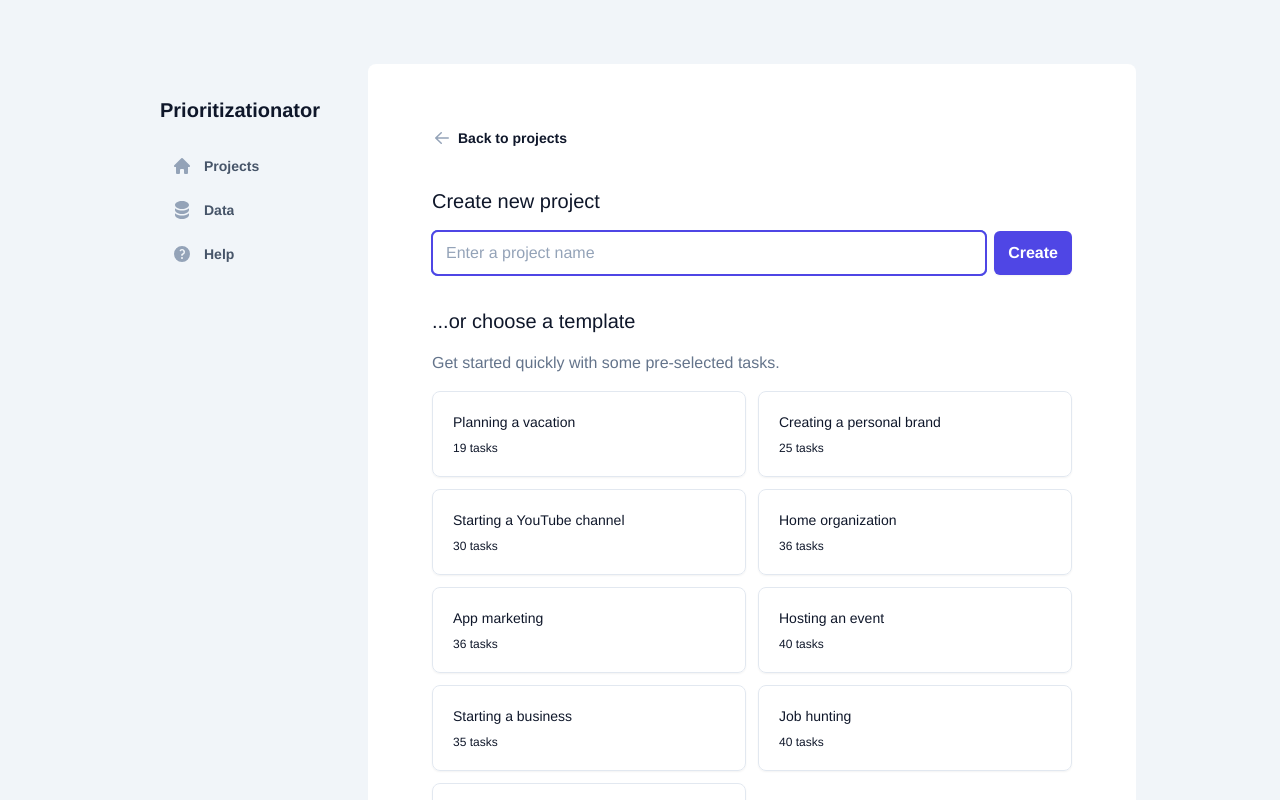
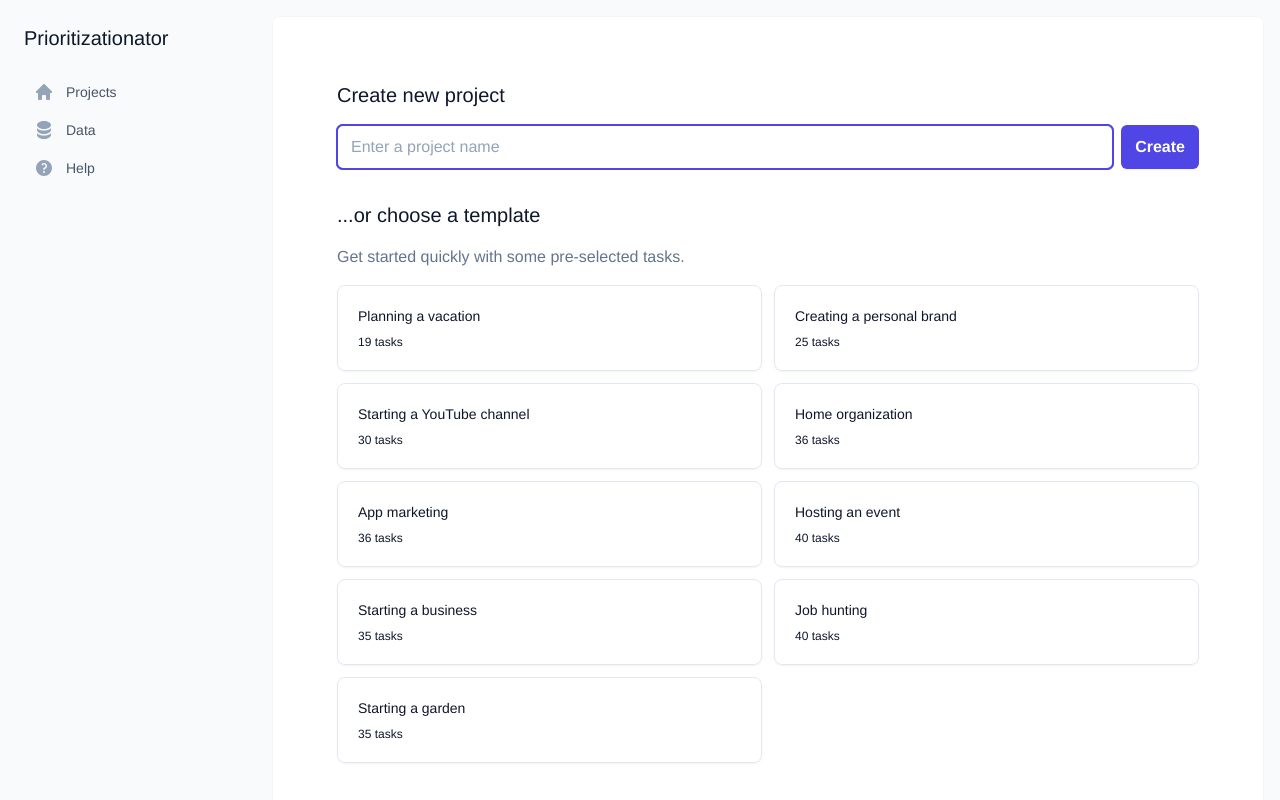
Before and after one commit to ndri/prioritizationator, a SvelteKit app: page /projects/new in a window 1280 px wide. Shown: the top 800 px of the page. Built offline with nearby package versions, Linux system fonts and the light colour scheme.

Commit message:
Improve design and layout I think

```diff
--- a/src/lib/components/BlockedByIndicator.svelte
+++ b/src/lib/components/BlockedByIndicator.svelte
@@ -14,10 +14,10 @@
 	<button
 		class={[
 			'group flex flex-nowrap items-center gap-1.5 rounded-full py-1 pl-1.5 pr-2',
-			'border border-slate-200 bg-slate-50 text-slate-700',
-			'hover:bg-slate-100',
+			'border border-slate-200 bg-white text-slate-500',
+			'hover:bg-slate-100 hover:text-slate-600',
 			'dark:border-none dark:bg-slate-800 dark:text-slate-300',
-			'dark:hover:bg-slate-700'
+			'dark:hover:bg-slate-700 dark:hover:text-slate-200'
 		]}
 		{onclick}
 	>
--- a/src/lib/components/Navbar.svelte
+++ b/src/lib/components/Navbar.svelte
@@ -36,9 +36,9 @@
 </script>
 
 <header
-	class="sticky top-0 z-10 flex w-full max-w-3xl justify-between bg-slate-100 p-6 lg:hidden dark:bg-slate-900"
+	class="fixed top-0 z-10 flex w-full justify-between bg-slate-50 p-4 lg:hidden dark:bg-slate-900"
 >
-	<h1 class="text-xl font-semibold">Prioritizationator</h1>
+	<h1 class="text-xl font-medium">Prioritizationator</h1>
 	<Menu
 		items={menuItems.map((menuItem) => ({
 			label: menuItem.text,
@@ -53,16 +53,18 @@
 	</Menu>
 </header>
 
-<aside class="sticky top-0 hidden min-w-56 flex-col gap-6 px-4 py-8 lg:flex">
-	<h1 class="text-xl font-semibold">Prioritizationator</h1>
-	<nav class="flex flex-col gap-2">
+<aside class="hidden h-screen min-w-64 flex-col gap-2 pl-4 pt-4 lg:flex">
+	<h1 class="p-2 text-xl font-medium">Prioritizationator</h1>
+	<nav class="flex flex-col gap-1.5 p-2">
 		{#each menuItems as menuItem}
 			<SidebarItem {...menuItem} active={currentPath === menuItem.href} />
 		{/each}
 	</nav>
 	{#if recentProjects}
-		<nav class="flex flex-col gap-2">
-			<div class="mb-1 text-sm font-medium text-slate-600 dark:text-slate-400">Recent projects</div>
+		<div class="p-2 pl-4 text-sm font-medium text-slate-500 dark:text-slate-400">
+			Recent projects
+		</div>
+		<nav class=" flex flex-col gap-1.5 overflow-y-auto p-2 pt-0 [&>*]:shrink-0">
 			{#each recentProjects as project (project.id)}
 				<SidebarItem
 					href={`/projects/${project.id}`}
--- a/src/lib/components/NewProjectCard.svelte
+++ b/src/lib/components/NewProjectCard.svelte
@@ -3,7 +3,7 @@
 	class={[
 		'flex flex-col items-center justify-center gap-2 rounded-lg border-2 border-dashed p-5',
 		'border-slate-300 text-slate-500',
-		'hover:border-indigo-500 hover:bg-indigo-50 hover:text-indigo-500',
+		'hover:border-indigo-400 hover:bg-indigo-50 hover:text-indigo-600',
 		'dark:border-slate-700 dark:text-slate-400',
 		'dark:hover:border-indigo-400 dark:hover:bg-slate-900 dark:hover:text-indigo-400'
 	]}
--- a/src/lib/components/NewTaskForm.svelte
+++ b/src/lib/components/NewTaskForm.svelte
@@ -28,12 +28,12 @@
 				id="taskNameInput"
 				label="Task name"
 				placeholder="New task..."
-				size="xl"
+				size="lg"
 				bind:value={taskName}
 				hiddenLabel
 				{autofocus}
 			/>
 		</div>
-		<Button type="submit" variant="primary" size="xl">Add task</Button>
+		<Button type="submit" variant="primary" size="lg">Add task</Button>
 	</form>
 </section>
--- a/src/lib/components/ProjectCard.svelte
+++ b/src/lib/components/ProjectCard.svelte
@@ -16,7 +16,7 @@
 
 <article
 	class={[
-		'flex flex-col items-start justify-between gap-4 rounded-lg p-5 shadow-sm',
+		'flex flex-col items-start justify-between gap-4 rounded-lg p-5',
 		'bg-slate-50',
 		'dark:bg-slate-900'
 	]}
--- a/src/lib/components/SidebarItem.svelte
+++ b/src/lib/components/SidebarItem.svelte
@@ -14,9 +14,10 @@
 <a
 	{href}
 	class={[
-		'group flex max-w-48 items-center gap-3 truncate rounded-lg px-3 py-2 text-sm font-semibold',
-		active ? 'bg-indigo-100 text-indigo-800' : 'text-slate-600',
-		'hover:bg-indigo-100 hover:text-indigo-800',
+		'group flex max-w-48 items-center gap-3 truncate rounded-lg px-2.5 py-1.5 text-sm',
+		active ? 'font-semibold' : 'font-medium',
+		active ? 'bg-indigo-50 text-indigo-600' : 'text-slate-600',
+		'hover:bg-indigo-50 hover:text-indigo-600',
 		active ? 'dark:bg-slate-800 dark:text-indigo-400' : 'dark:text-slate-400',
 		'dark:hover:bg-slate-800 dark:hover:text-indigo-400'
 	]}
--- a/src/lib/components/ui/Button.svelte
+++ b/src/lib/components/ui/Button.svelte
@@ -40,8 +40,8 @@
 	const sizeClasses = {
 		xs: ['text-xs gap-1.5', variant !== 'text' && 'rounded px-2 py-1.5'],
 		sm: ['text-sm gap-1.5', variant !== 'text' && 'rounded px-2 py-1'],
-		md: ['text-sm gap-1.5', variant !== 'text' && 'rounded-md px-2.5 py-1.5'],
-		lg: ['text-sm gap-1.5', variant !== 'text' && 'rounded-md px-3 py-2'],
+		md: ['text-sm gap-1.5', variant !== 'text' && 'rounded-md px-3 py-1.5'],
+		lg: ['text-sm gap-1.5', variant !== 'text' && 'rounded-md px-3.5 py-2'],
 		xl: ['text-base gap-2', variant !== 'text' && 'rounded-md px-3.5 py-2.5']
 	} as const;
 
--- a/src/lib/utils/tasks.ts
+++ b/src/lib/utils/tasks.ts
@@ -2,7 +2,7 @@ import { getProjectTasks, type Task, type TaskWithBlockings } from '../db';
 import { argMin, range, sum } from './array';
 
 export const minRatings = 3 as const;
-export const minTasksForRating = 2 as const;
+export const minTasksForRating = 3 as const;
 
 export function sortTasksByTotalRating(tasks: TaskWithBlockings[]) {
 	return tasks.toSorted((a, b) => {
--- a/src/routes/+layout.svelte
+++ b/src/routes/+layout.svelte
@@ -7,21 +7,24 @@
 
 <div
 	class={[
-		'relative flex min-h-full flex-col items-center justify-start',
-		'md:justify-center md:px-4 md:py-16',
+		'relative flex min-h-full flex-col items-center justify-start p-0',
+		'md:justify-center',
 		'lg:flex-row lg:items-start',
-		'bg-slate-100 p-0 text-slate-900 dark:bg-slate-900 dark:text-slate-100'
+		'bg-white text-slate-900 lg:bg-slate-50 ',
+		'dark:bg-slate-900 dark:text-slate-100'
 	]}
 >
 	<Navbar />
-	<main
-		class={[
-			'flex w-full max-w-3xl flex-col gap-8 px-4 py-8',
-			'sm:px-8',
-			'md:rounded-lg md:px-16 md:py-16',
-			'bg-white dark:bg-slate-950'
-		]}
-	>
-		{@render children()}
+	<main class={['flex h-screen w-full flex-col overflow-y-scroll p-0', 'lg:p-4']}>
+		<div
+			class={[
+				'flex justify-center p-4 pt-20',
+				'border-slate-100 bg-white',
+				'dark:border-slate-800 dark:bg-slate-950',
+				'lg:rounded-lg lg:border lg:p-16'
+			]}
+		>
+			<div class="flex w-full max-w-4xl flex-col gap-8">{@render children()}</div>
+		</div>
 	</main>
 </div>
--- a/src/routes/projects/[id]/+page.svelte
+++ b/src/routes/projects/[id]/+page.svelte
@@ -50,11 +50,11 @@
 	let tab = $state<'ready' | 'matrix' | 'blocked' | 'completed'>('ready');
 </script>
 
-<BackLink href="/" text="Back to projects" />
+<!-- <BackLink href="/" text="Back to projects" /> -->
 
 {#if project}
 	<div class="flex justify-between">
-		<h1 class="text-3xl font-bold">{project.name}</h1>
+		<h1 class="text-2xl font-medium">{project.name}</h1>
 		<Menu
 			items={[
 				{
--- a/src/routes/projects/new/+page.svelte
+++ b/src/routes/projects/new/+page.svelte
@@ -4,6 +4,6 @@
 	import ProjectTemplates from '$lib/components/ProjectTemplates.svelte';
 </script>
 
-<BackLink href="/" text="Back to projects" />
+<!-- <BackLink href="/" text="Back to projects" /> -->
 <NewProjectForm />
 <ProjectTemplates />
```
